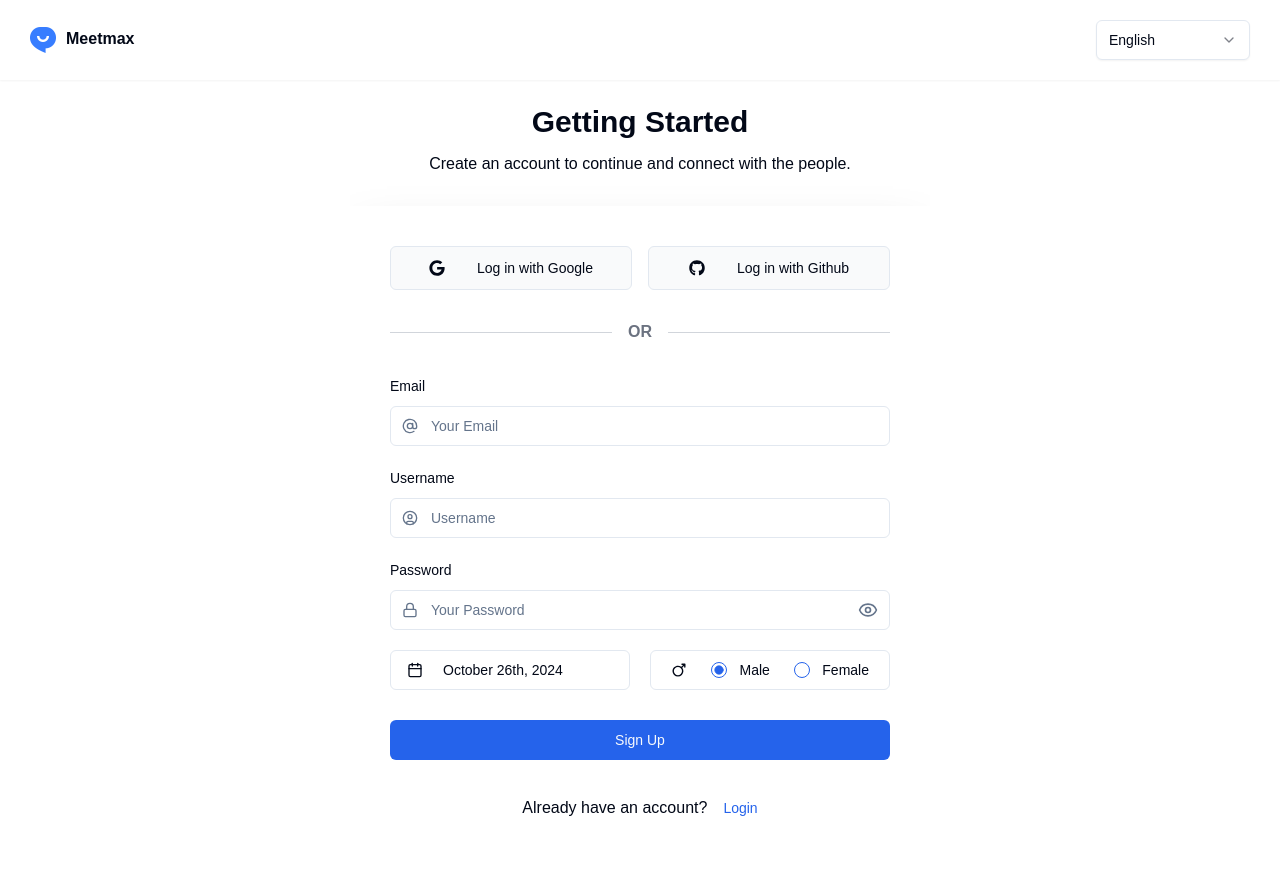
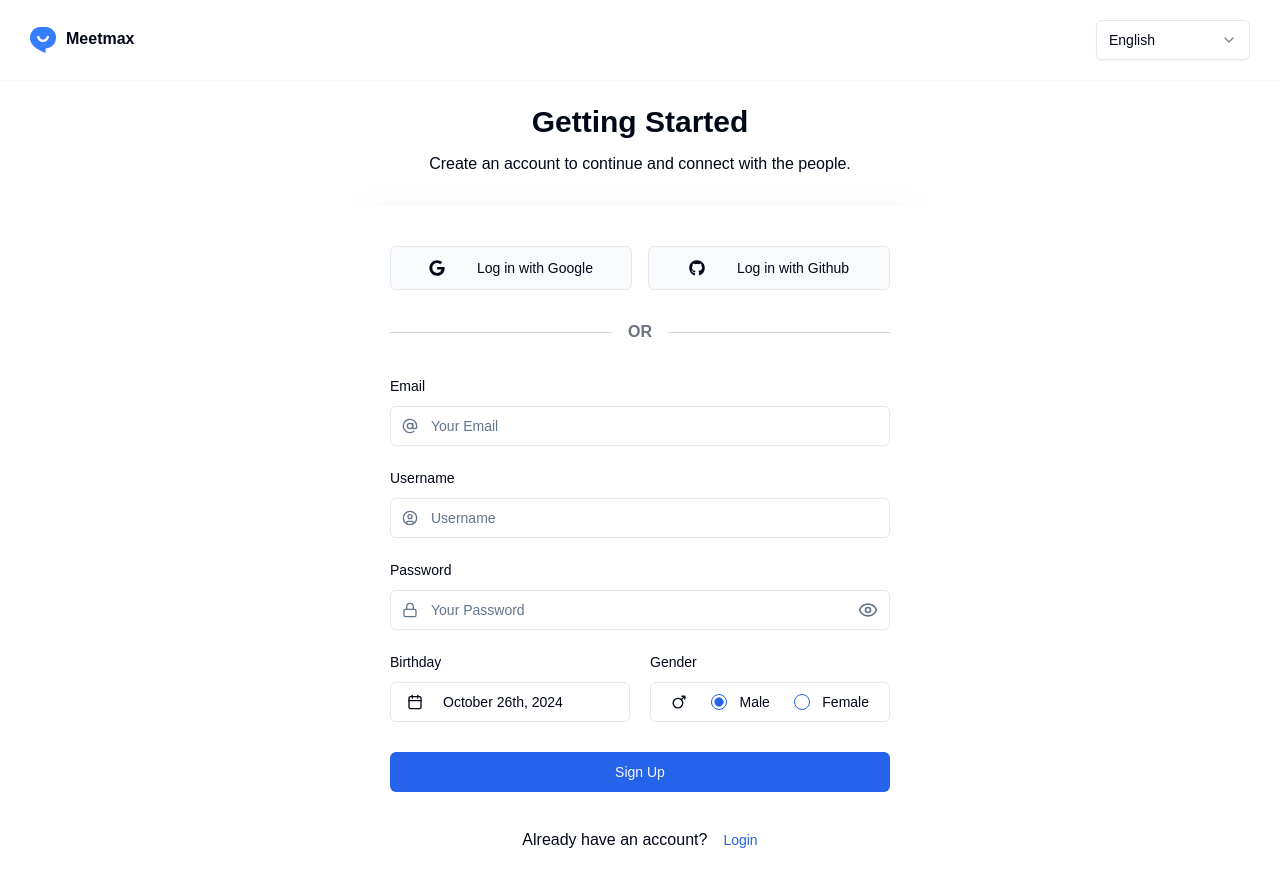
Before and after one commit to MinhDuyDEV/chatapp-frontend, a Next.js app: page /signup in a window 1280 px wide. Shown: the top 886 px of the page. Built offline with nearby package versions, Linux system fonts and the light colour scheme.

Commit message:
chore(ui): add form labels for birthday and gender fields

```diff
--- a/src/app/(auth)/signup/signup-form.tsx
+++ b/src/app/(auth)/signup/signup-form.tsx
@@ -126,6 +126,7 @@ const SignupForm = () => {
               name="birthday"
               render={({ field }) => (
                 <FormItem className="w-full">
+                  <FormLabel>Birthday</FormLabel>
                   <FormControl>
                     <Popover>
                       <PopoverTrigger asChild>
@@ -164,6 +165,7 @@ const SignupForm = () => {
               name="gender"
               render={({ field }) => (
                 <FormItem className="w-full">
+                  <FormLabel>Gender</FormLabel>
                   <FormControl>
                     <RadioGroup
                       onValueChange={field.onChange}
```
